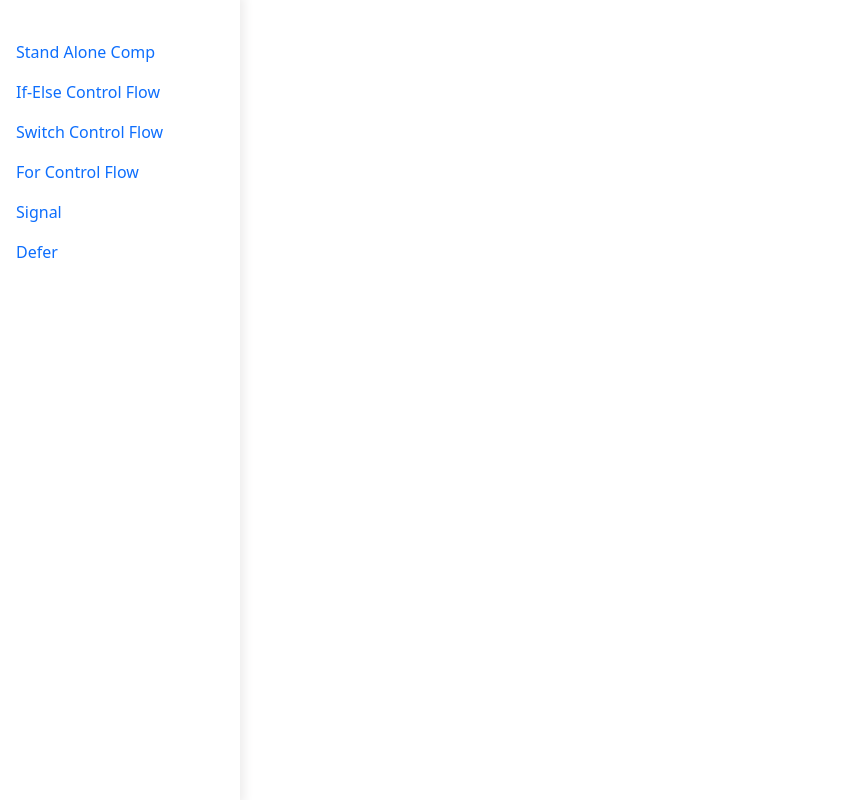
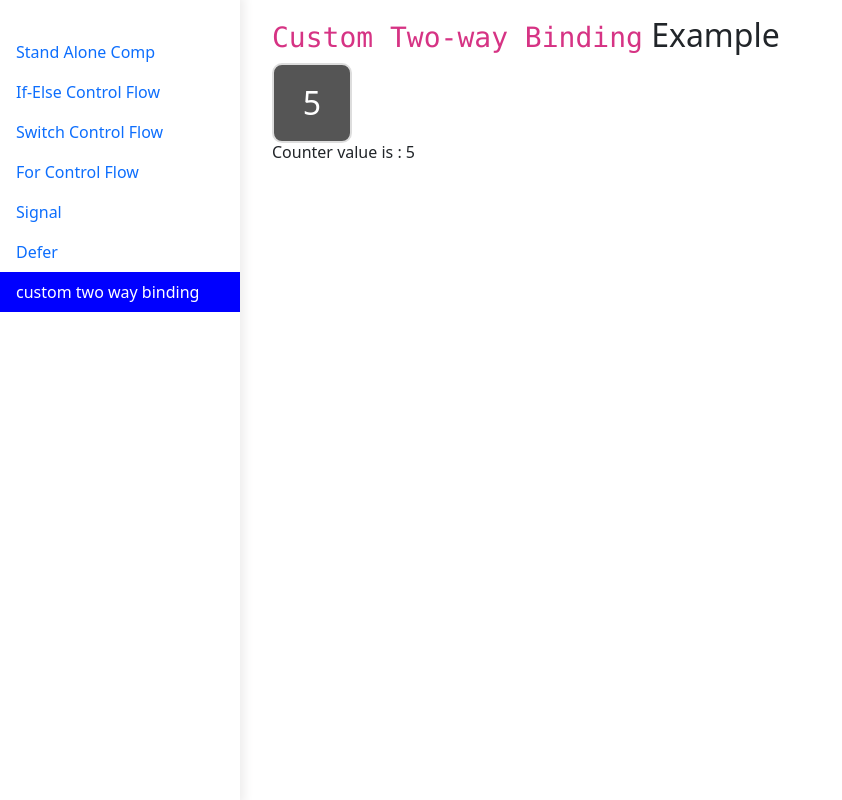
Before and after one commit to ankushkadam/angular-17, an Angular app: page /two-way-binding in a window 1280 px wide. Before the commit this address led to /. Shown: the whole page, without its empty margins (0-842 px from the left). Built offline with nearby package versions, Linux system fonts and the light colour scheme.

Commit message:
custom two way binding implemented.

```diff
--- a/src/app/app-routing.module.ts
+++ b/src/app/app-routing.module.ts
@@ -25,6 +25,10 @@ const routes: Routes = [
   {
     path: 'defer',
     loadComponent: () => import('./defer/parent/parent.component').then(u => u.ParentComponent)
+  },
+  {
+    path: 'two-way-binding',
+    loadComponent: () => import('./two-way-binding/parent/parent.component').then(u => u.ParentComponent)
   }
 ];
 
--- a/src/app/app.component.html
+++ b/src/app/app.component.html
@@ -7,6 +7,7 @@
       <li class="nav-item"> <a class="nav-link" routerLinkActive="active" routerLink="/for">For Control Flow</a> </li>
       <li class="nav-item"> <a class="nav-link" routerLinkActive="active" routerLink="/signal">Signal</a> </li>
       <li class="nav-item"> <a class="nav-link" routerLinkActive="active" routerLink="/defer">Defer</a> </li>
+      <li class="nav-item"> <a class="nav-link" routerLinkActive="active" routerLink="/two-way-binding">custom two way binding</a> </li>
     </ul>
   </div>
   <div class="content">
--- /dev/null
+++ b/src/app/two-way-binding/counter/counter.component.html
@@ -0,0 +1 @@
+<p>counter works!</p>
--- /dev/null
+++ b/src/app/two-way-binding/counter/counter.component.scss
@@ -0,0 +1,11 @@
+.counter-wrapper{
+  width: 80px;
+  height: 80Px;
+  border: 2px solid #ddd;
+  border-radius: 10px;
+  display: grid;
+  place-content: center;
+  background: #555;
+  color: #fff;
+  font-size: 2rem;
+}
--- /dev/null
+++ b/src/app/two-way-binding/counter/counter.component.ts
@@ -0,0 +1,26 @@
+import { Component, EventEmitter, Input, OnInit, Output } from '@angular/core';
+
+@Component({
+  selector: 'app-counter',
+  standalone: true,
+  imports: [],
+  template: `
+    <div class="counter-wrapper">
+      {{counter}}
+    </div>
+  `,
+  styleUrl: './counter.component.scss'
+})
+export class CounterComponent implements OnInit {
+
+  @Input() counter: number = 0;
+
+  @Output() counterChange: EventEmitter<number> =  new EventEmitter<number>()
+
+  ngOnInit(): void {
+    setInterval( () => {
+      this.counter += 1;
+      this.counterChange.emit(this.counter);
+    }, 1000);
+  }
+}
--- /dev/null
+++ b/src/app/two-way-binding/parent/parent.component.ts
@@ -0,0 +1,25 @@
+import { Component, OnInit } from '@angular/core';
+import { CounterComponent } from '../counter/counter.component';
+
+@Component({
+  selector: 'app-parent',
+  standalone: true,
+  imports: [CounterComponent],
+  template: `
+    <div class="wrapper">
+      <h2><code>Custom Two-way Binding</code> Example </h2>
+      <app-counter [(counter)]="initialCounter"></app-counter>
+      <h6>Counter value is : {{initialCounter}}</h6>
+    </div>
+  `,
+  styleUrl: './parent.component.scss'
+})
+export class ParentComponent implements OnInit {
+  initialCounter: number = 0;
+
+  ngOnInit(): void {
+    setTimeout(() => {
+      this.initialCounter = 0;
+    }, 10000)
+  }
+}
```
Also changed, not shown: src/app/two-way-binding/parent/parent.component.html (added), src/app/two-way-binding/parent/parent.component.scss (added), 2 other files (tests, documents, lock files or other folders).
